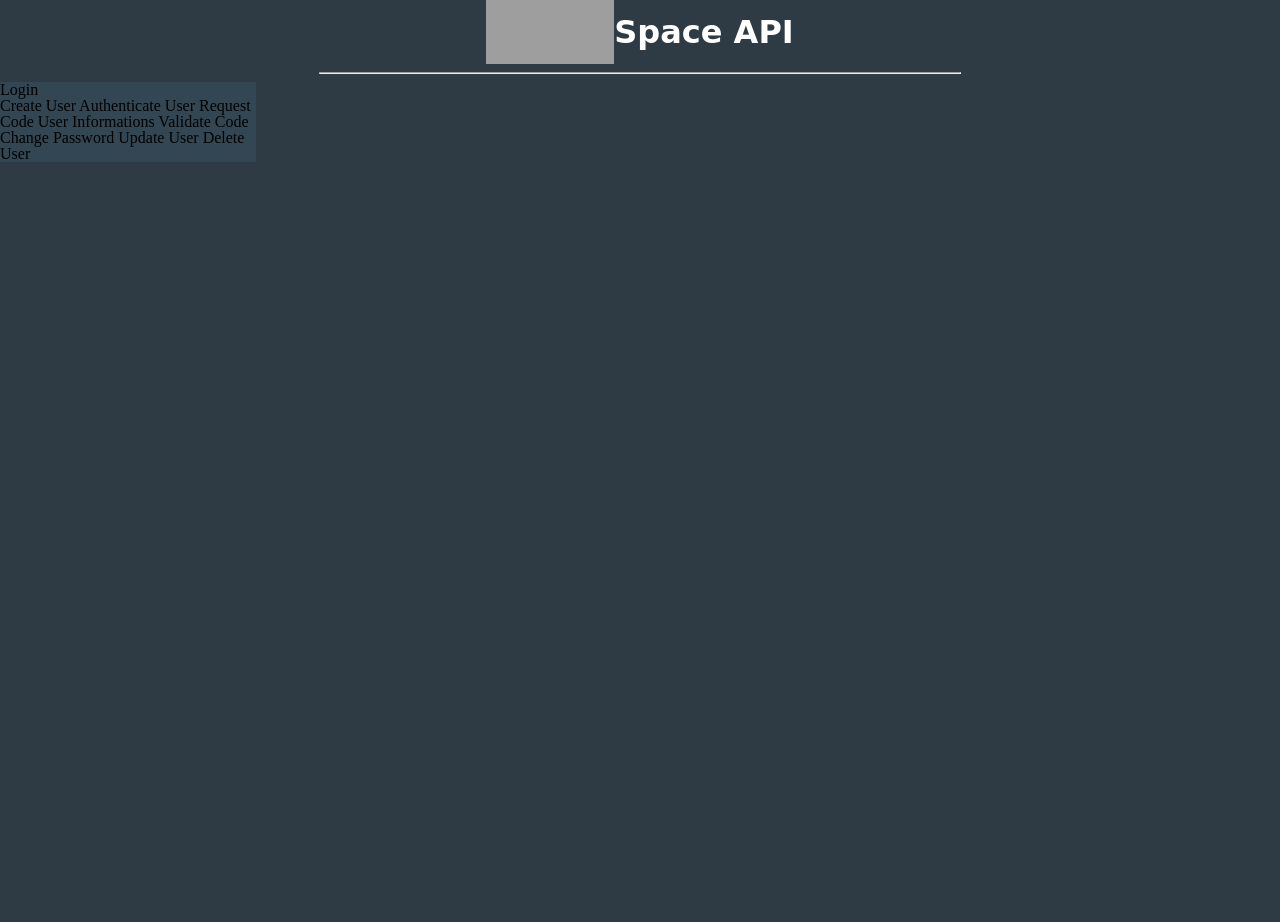
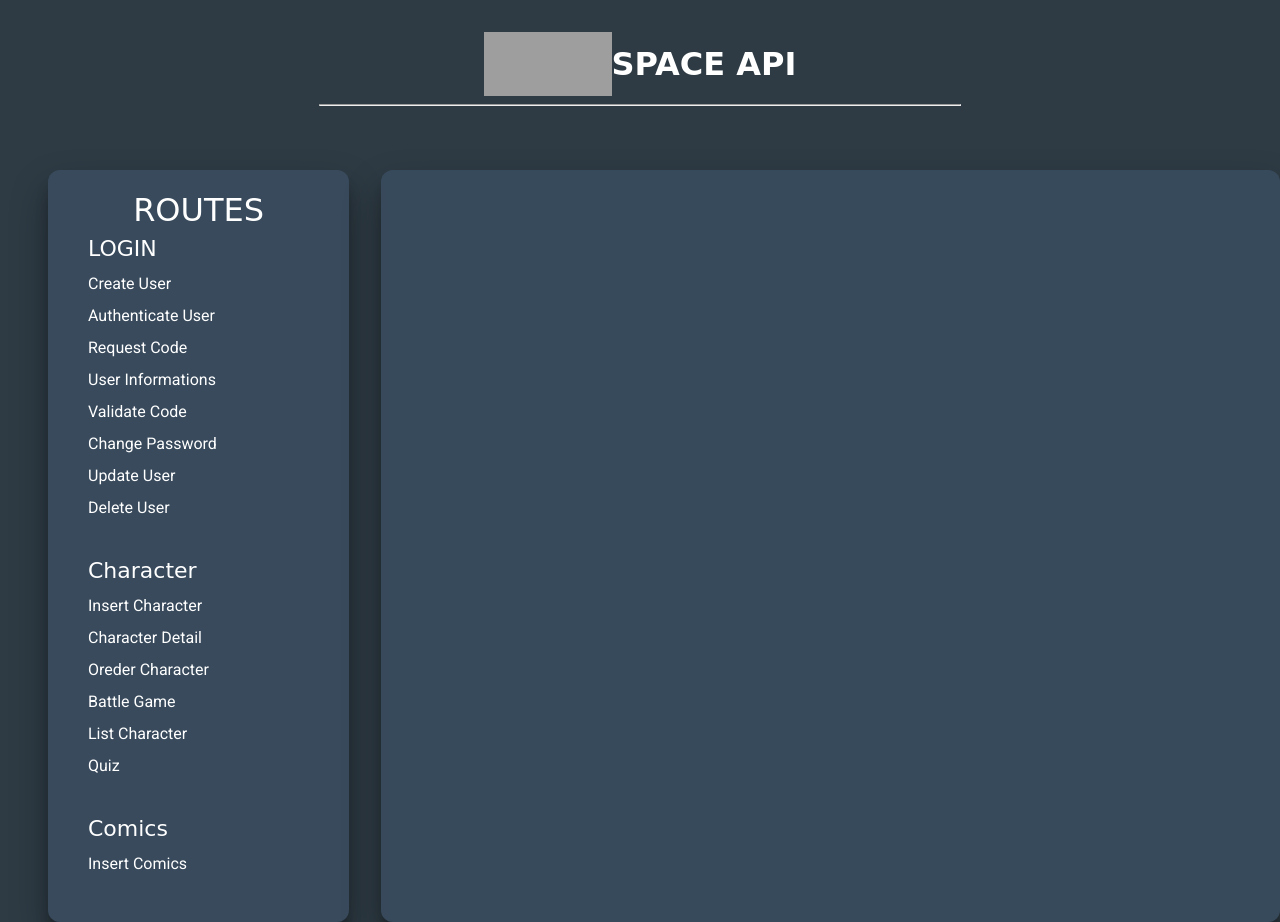
Before and after one commit to vsenadev/marvel-space, a plain HTML site: page documentation/index.html in a window 1280 px wide. Before the commit the page ends 800 px from the top, so only its background shows below. Drawn offline with Linux system fonts and the light colour scheme; grey boxes are pictures that could not be loaded; a web font is replaced by a local one.

Commit message:
documentation design implement

```diff
--- a/documentation/index.html
+++ b/documentation/index.html
@@ -11,15 +11,16 @@
 <body>
     <header class="header">
         <img src="https://i.ibb.co/wwH9qCh/pngegg.png" alt="logo marvel" class="header__img"/>
-        <h1 class="header__text">Space API</h1>
+        <h1 class="header__text">SPACE API</h1>
     </header>
     <hr class="header__line"/>
     <main class="container">
         <section class="container__content">
             <aside class="container__content_menu">
-                <div>
-                    <h2>Login</h2>
-                    <div>
+                <h2 class="container__content_menu_title">ROUTES</h2>
+                <div class="container__content_menu_routes">
+                    <div class="container__content_menu_routes_div">
+                        <h3 class="container__content_menu_routes_title">LOGIN</h3>
                         <span>Create User</span>
                         <span>Authenticate User</span>
                         <span>Request Code</span>
@@ -29,9 +30,27 @@
                         <span>Update User</span>
                         <span>Delete User</span>
                     </div>
+                    <div class="container__content_menu_routes_div">
+                        <h3 class="container__content_menu_routes_title">Character</h3>
+                        <span>Insert Character</span>
+                        <span>Character Detail</span>
+                        <span>Oreder Character</span>
+                        <span>Battle Game</span>
+                        <span>List Character</span>
+                        <span>Quiz</span>
+                    </div>
+                    <div class="container__content_menu_routes_div">
+                        <h3 class="container__content_menu_routes_title">Comics</h3>
+                        <span>Insert Comics</span>
+                        <span>Comics Detail</span>
+                        <span>Oreder Comics</span>
+                        <span>List Comics</span>
+                        <span>Quiz</span>
+                    </div>
                 </div>
             </aside>
-            <div></div>
+            <div class="container__content_main">
+            </div>
         </section>
     </main>
 
--- a/documentation/static/style.css
+++ b/documentation/static/style.css
@@ -1,9 +1,11 @@
 @import url('https://fonts.googleapis.com/css2?family=Skranji&display=swap');
 @import url('https://fonts.googleapis.com/css2?family=Mooli&family=Skranji&display=swap');
+@import url('https://fonts.googleapis.com/css2?family=Montserrat&family=Roboto&display=swap');
 
 :root{
-    --principal-font:  'Mooli', sans-serif;
+    --principal-font: 'Mooli', sans-serif;
     --secondary-font: 'Skranji', cursive;
+    --text-font: 'Roboto', sans-serif;
 }
 
 body{
@@ -18,6 +20,7 @@ body{
     height: 8%;
     align-items: center;
     justify-content: center;
+    padding-top: 2rem;
 }
 
 .header__img{
@@ -34,6 +37,7 @@ body{
 
 .header__line{
     width: 50%;
+    margin-bottom: 4rem;
 }
 
 .container{
@@ -46,7 +50,74 @@ body{
 }
 
 .container__content_menu{
-    background-color: rgba(54, 76, 91, 0.68);
-    height: 70%;
+    background-color: rgba(61, 82, 103, 0.68);
+    height: 44rem;
     width: 20%;
+    margin-left: 3rem;
+    border-radius: 12px;
+    box-shadow: rgba(0, 0, 0, 0.3) 0 19px 38px, rgba(0, 0, 0, 0.22) 0 15px 12px;
+    padding: 1.5rem;
 }
+
+.container__content_menu_title{
+    font-family: var(--secondary-font);
+    color: #FFF;
+    font-size: 32px;
+    text-align: center;
+}
+
+.container__content_menu_routes{
+    display: flex;
+    flex-direction: column;
+    gap: 2rem;
+    overflow-y: auto;
+    max-height: 650px;
+}
+
+.container__content_menu_routes_title{
+    font-family: var(--secondary-font);
+    color: #FFF;
+    font-size: 22px;
+}
+
+.container__content_menu_routes_div{
+    display: flex;
+    flex-direction: column;
+    margin-top: 12px;
+    font-family: var(--text-font);
+    color: #FFF;
+    gap: 16px;
+    padding-left: 1rem;
+}
+
+.container__content_menu_routes_div span:hover{
+    cursor: pointer;
+    color: aquamarine;
+    width: 10rem;
+}
+
+::-webkit-scrollbar {
+    width: 4px;
+}
+
+::-webkit-scrollbar-thumb {
+    background-color: #076781;
+    border-radius: 6px;
+    height: 2px;
+}
+
+::-webkit-scrollbar-track {
+    background-color: rgba(61, 82, 103, 0.68);
+}
+
+::-webkit-scrollbar-corner {
+    background-color: #f1f1f1;
+}
+
+.container__content_main{
+    width: 71%;
+    background-color: rgba(61, 82, 103, 0.68);
+    margin-left: 2rem;
+    border-radius: 12px;
+    box-shadow: rgba(0, 0, 0, 0.3) 0 19px 38px, rgba(0, 0, 0, 0.22) 0 15px 12px;
+}
```
